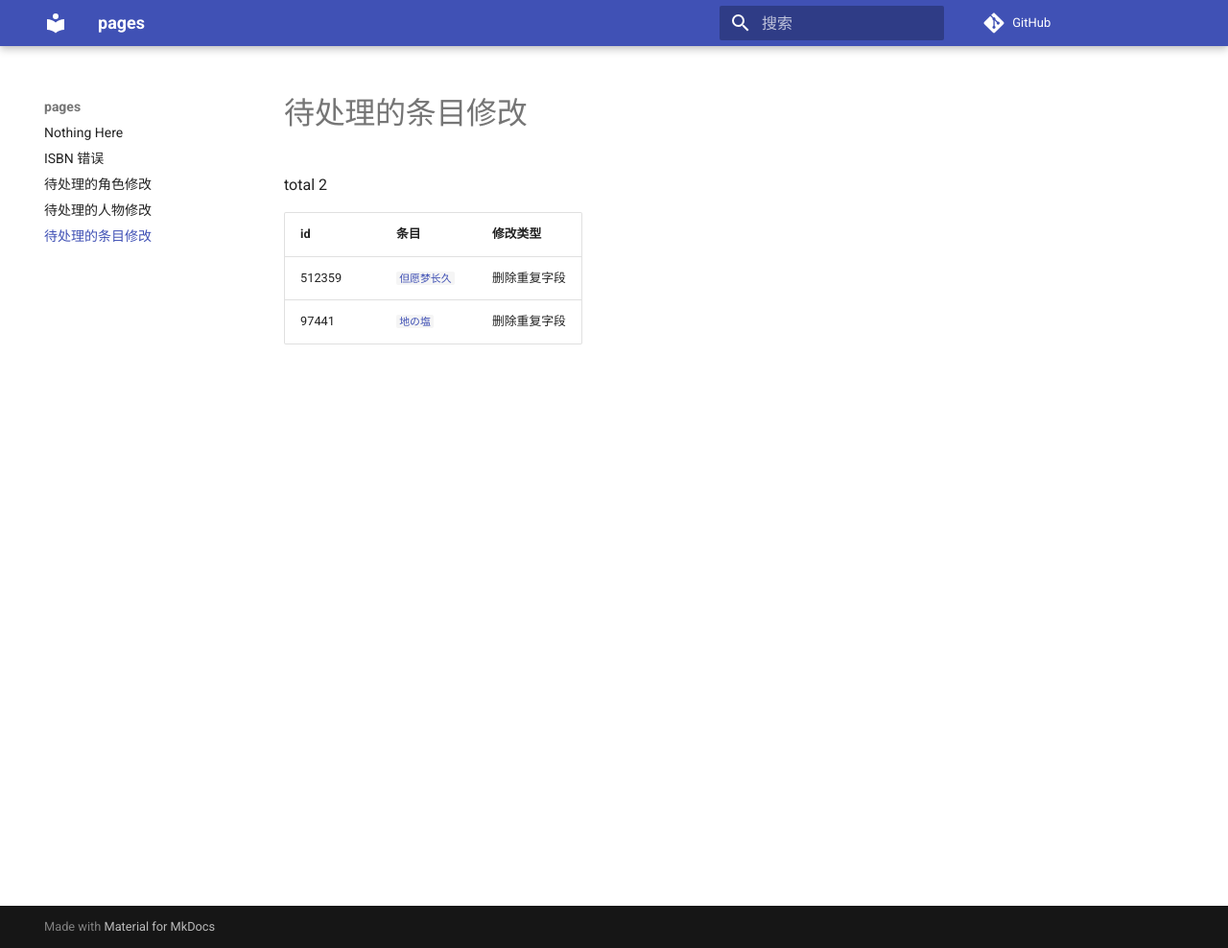
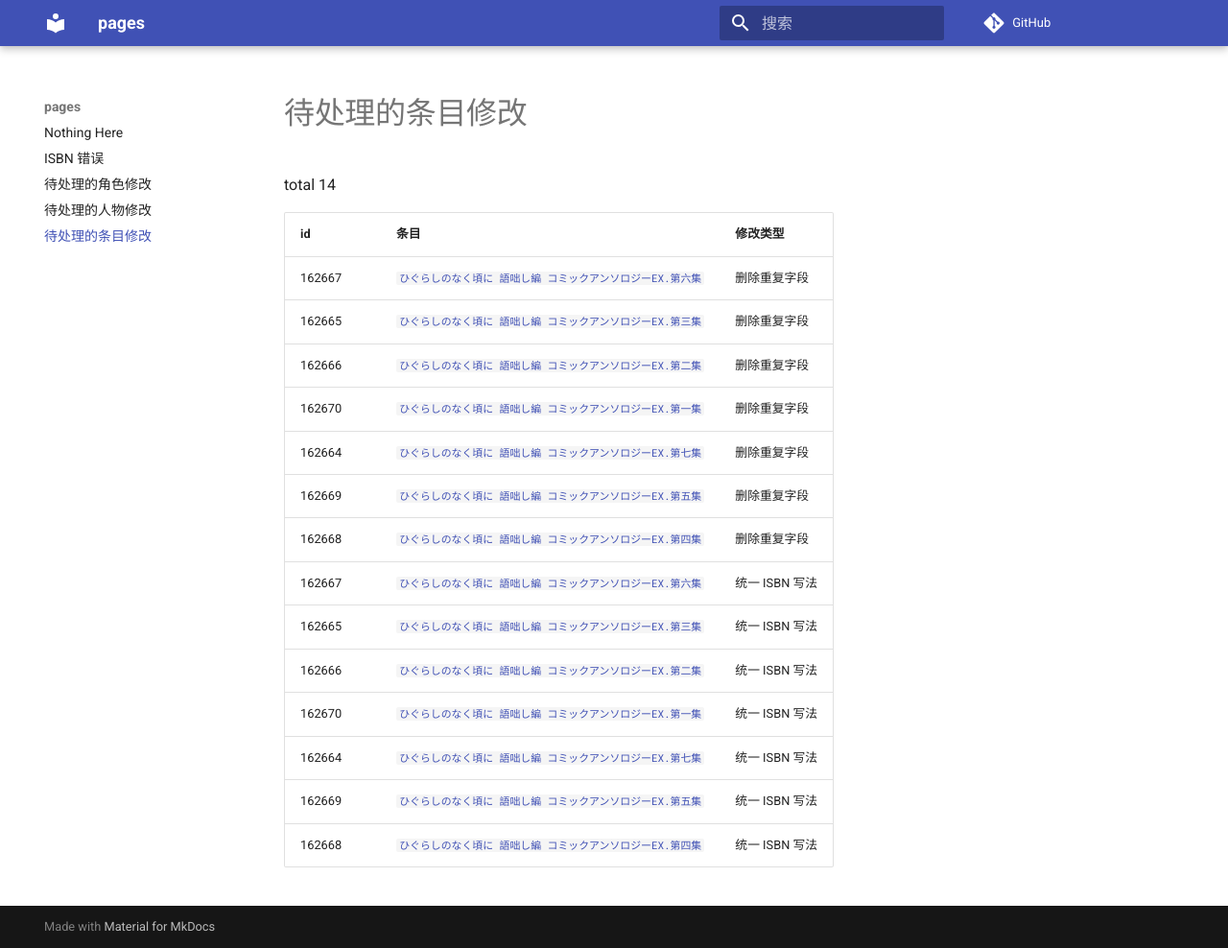
Before and after one commit to trim21/bangumi-pages, an MkDocs documentation site: the page built from docs/pending-subject-changes.md, in a window 1280 px wide and 988 px high. Shown: the whole window at 96% size. Built offline with MkDocs 1.6.1 and Material for MkDocs 9.7.7, drawn with Linux system fonts in a browser that asks for light colours; comment, search, counter and statistics services are not loaded.

Commit message:
update pending-changes.md

```diff
--- a/docs/pending-subject-changes.md
+++ b/docs/pending-subject-changes.md
@@ -1,8 +1,20 @@
 # 待处理的条目修改
 
-total 2
+total 14
 
 | id | 条目 | 修改类型 |
 | --- | --- | --- |
-| 512359 | [`但愿梦长久`](https://bgm.tv/subject/512359) | 删除重复字段 |
-| 97441 | [`地の塩`](https://bgm.tv/subject/97441) | 删除重复字段 |
+| 162667 | [`ひぐらしのなく頃に 語咄し編 コミックアンソロジーEX.第六集`](https://bgm.tv/subject/162667) | 删除重复字段 |
+| 162665 | [`ひぐらしのなく頃に 語咄し編 コミックアンソロジーEX.第三集`](https://bgm.tv/subject/162665) | 删除重复字段 |
+| 162666 | [`ひぐらしのなく頃に 語咄し編 コミックアンソロジーEX.第二集`](https://bgm.tv/subject/162666) | 删除重复字段 |
+| 162670 | [`ひぐらしのなく頃に 語咄し編 コミックアンソロジーEX.第一集`](https://bgm.tv/subject/162670) | 删除重复字段 |
+| 162664 | [`ひぐらしのなく頃に 語咄し編 コミックアンソロジーEX.第七集`](https://bgm.tv/subject/162664) | 删除重复字段 |
+| 162669 | [`ひぐらしのなく頃に 語咄し編 コミックアンソロジーEX.第五集`](https://bgm.tv/subject/162669) | 删除重复字段 |
+| 162668 | [`ひぐらしのなく頃に 語咄し編 コミックアンソロジーEX.第四集`](https://bgm.tv/subject/162668) | 删除重复字段 |
+| 162667 | [`ひぐらしのなく頃に 語咄し編 コミックアンソロジーEX.第六集`](https://bgm.tv/subject/162667) | 统一 ISBN 写法 |
+| 162665 | [`ひぐらしのなく頃に 語咄し編 コミックアンソロジーEX.第三集`](https://bgm.tv/subject/162665) | 统一 ISBN 写法 |
+| 162666 | [`ひぐらしのなく頃に 語咄し編 コミックアンソロジーEX.第二集`](https://bgm.tv/subject/162666) | 统一 ISBN 写法 |
+| 162670 | [`ひぐらしのなく頃に 語咄し編 コミックアンソロジーEX.第一集`](https://bgm.tv/subject/162670) | 统一 ISBN 写法 |
+| 162664 | [`ひぐらしのなく頃に 語咄し編 コミックアンソロジーEX.第七集`](https://bgm.tv/subject/162664) | 统一 ISBN 写法 |
+| 162669 | [`ひぐらしのなく頃に 語咄し編 コミックアンソロジーEX.第五集`](https://bgm.tv/subject/162669) | 统一 ISBN 写法 |
+| 162668 | [`ひぐらしのなく頃に 語咄し編 コミックアンソロジーEX.第四集`](https://bgm.tv/subject/162668) | 统一 ISBN 写法 |
```
